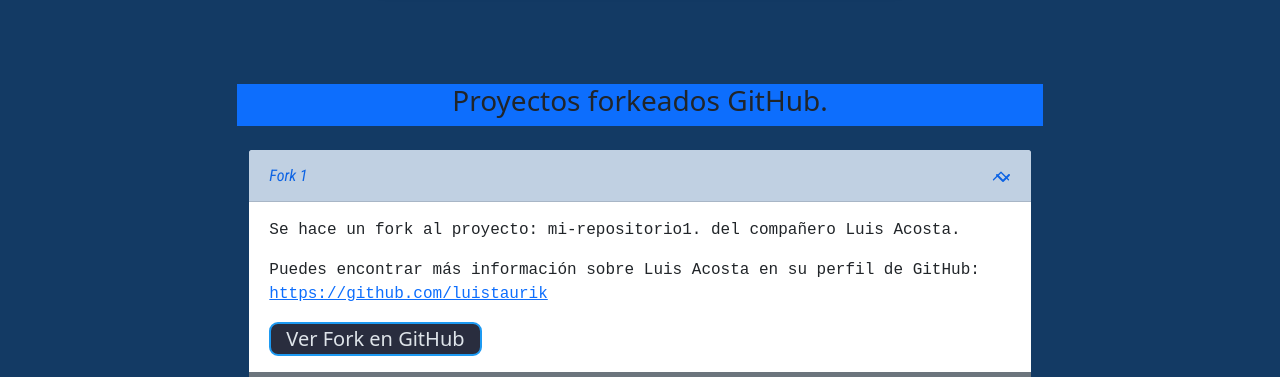
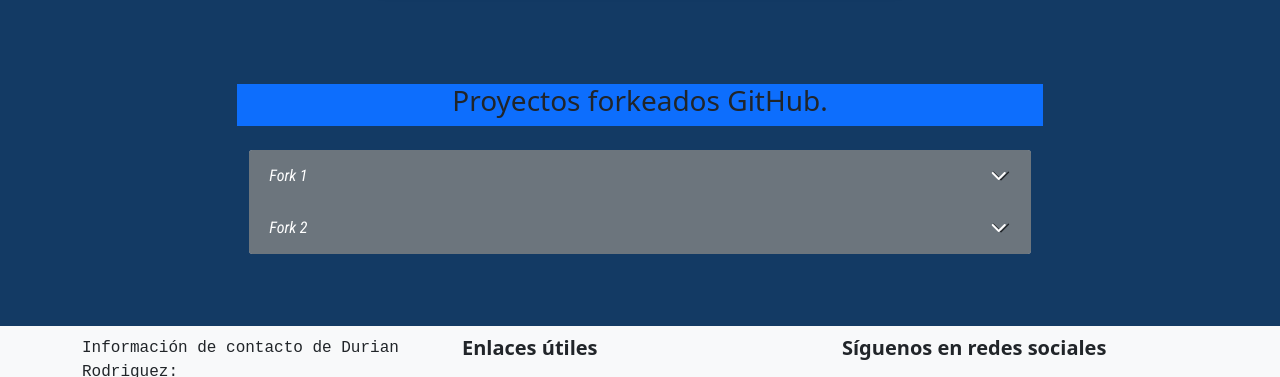
Before and after one commit to Skarmiris/Fork-a-durod-portafolio, a plain HTML site: page index.html in a window 1280 px wide. Shown: the part 4393-4770 px from the top of the page. Drawn offline with nearby package versions, Linux system fonts and the light colour scheme; a web font is replaced by a local one.

Commit message:
se arregla el colapsado de los proyectos forkeados

```diff
--- a/index.html
+++ b/index.html
@@ -243,12 +243,12 @@
               <div class="accordion" id="accordionForks">
                 <div class="accordion-item">
                   <h2 class="accordion-header" id="headingFork1">
-                    <button class="accordion-button" type="button" data-bs-toggle="collapse"
+                    <button class="accordion-button collapsed" type="button" data-bs-toggle="collapse"
                       data-bs-target="#collapseFork1" aria-expanded="true" aria-controls="collapseFork1">
                       Fork 1
                     </button>
                   </h2>
-                  <div id="collapseFork1" class="accordion-collapse collapse show" aria-labelledby="headingFork1"
+                  <div id="collapseFork1" class="accordion-collapse collapse " aria-labelledby="headingFork1"
                     data-bs-parent="#accordionForks">
                     <div class="accordion-body">
                       <p>Se hace un fork al proyecto: mi-repositorio1. del compañero Luis Acosta.</p>
```
